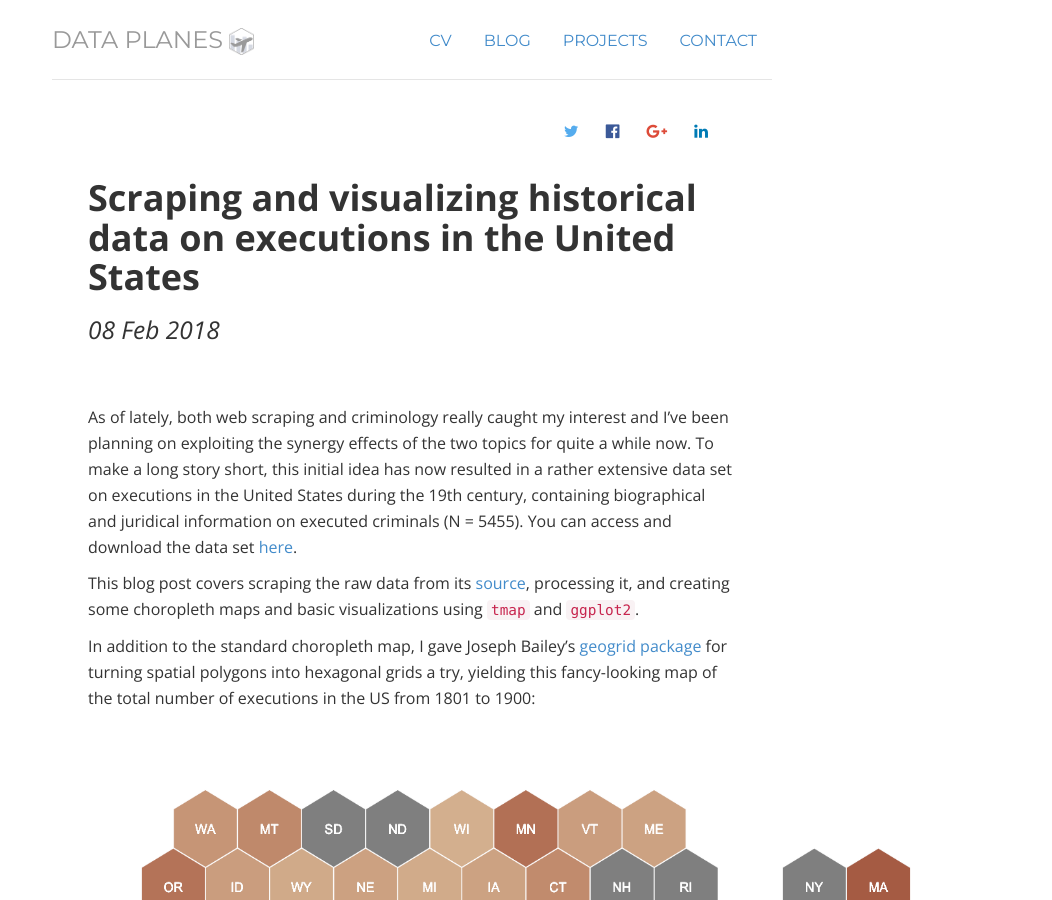
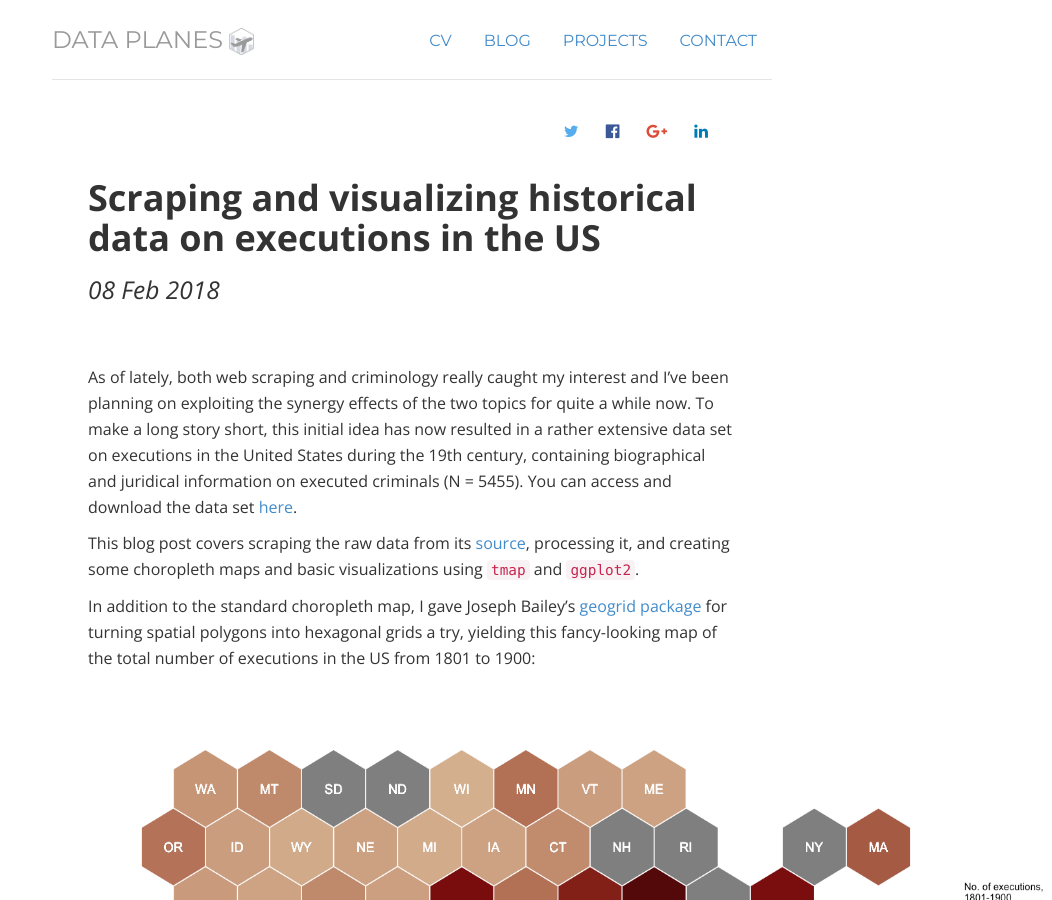
Before and after one commit to lhehnke/lhehnke.github.io, a Jekyll site: the page built from _posts/2018-02-08-death-penalty-us.md, in a window 1280 px wide and 900 px high. Shown: the whole window, without its empty margins (228-1280 px from the left). Built offline with Jekyll 4.4.1, drawn with Linux system fonts in a browser that asks for light colours; nearby versions of some CDN libraries.

Commit message:
Shorten title

```diff
--- a/_posts/2018-02-08-death-penalty-us.md
+++ b/_posts/2018-02-08-death-penalty-us.md
@@ -1,6 +1,6 @@
 ---
 layout: post
-title: "Scraping and visualizing historical data on executions in the United States"
+title: "Scraping and visualizing historical data on executions in the US"
 date: "Februar 08, 2018"
 type: post
 published: true
```
